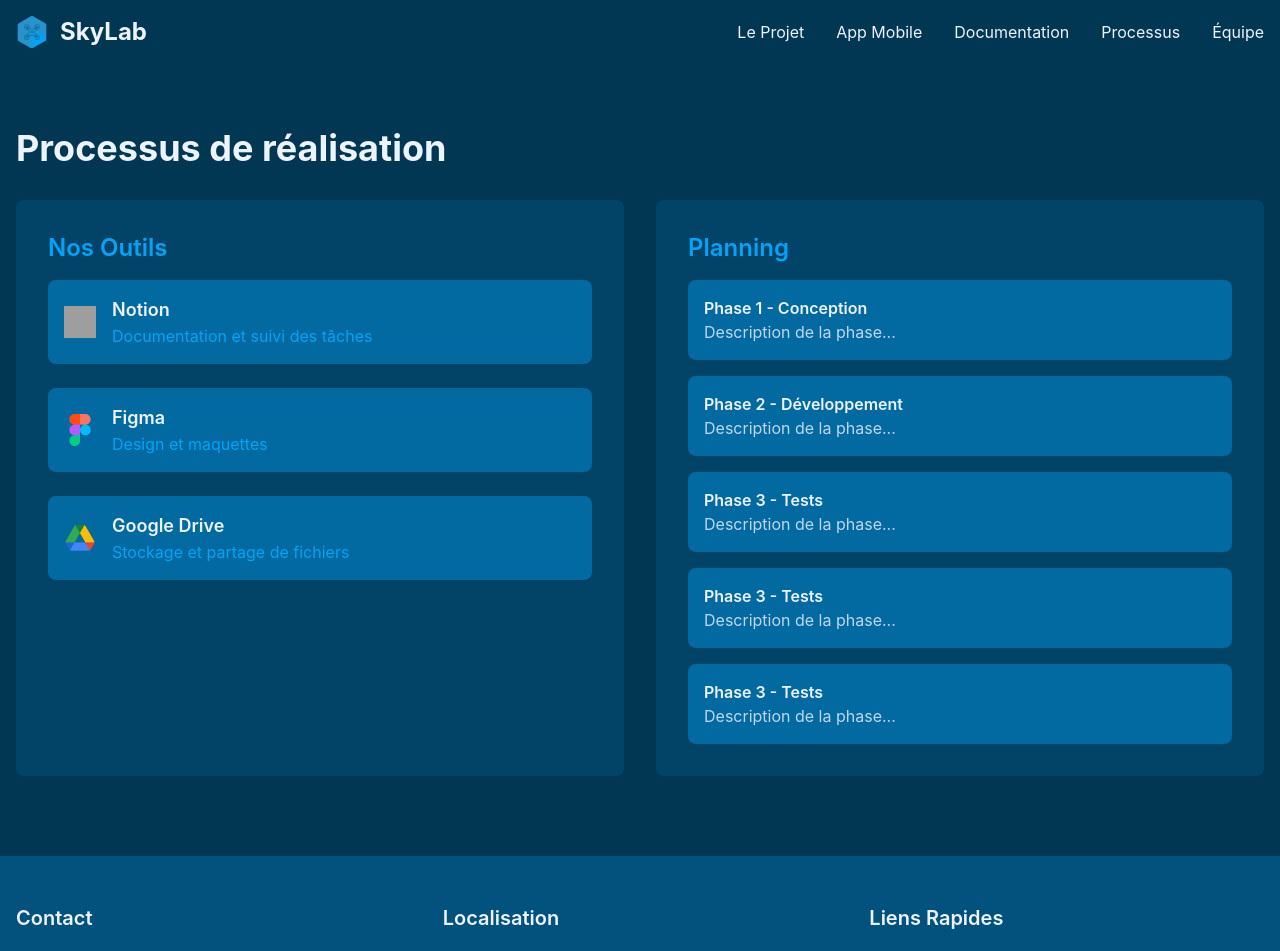
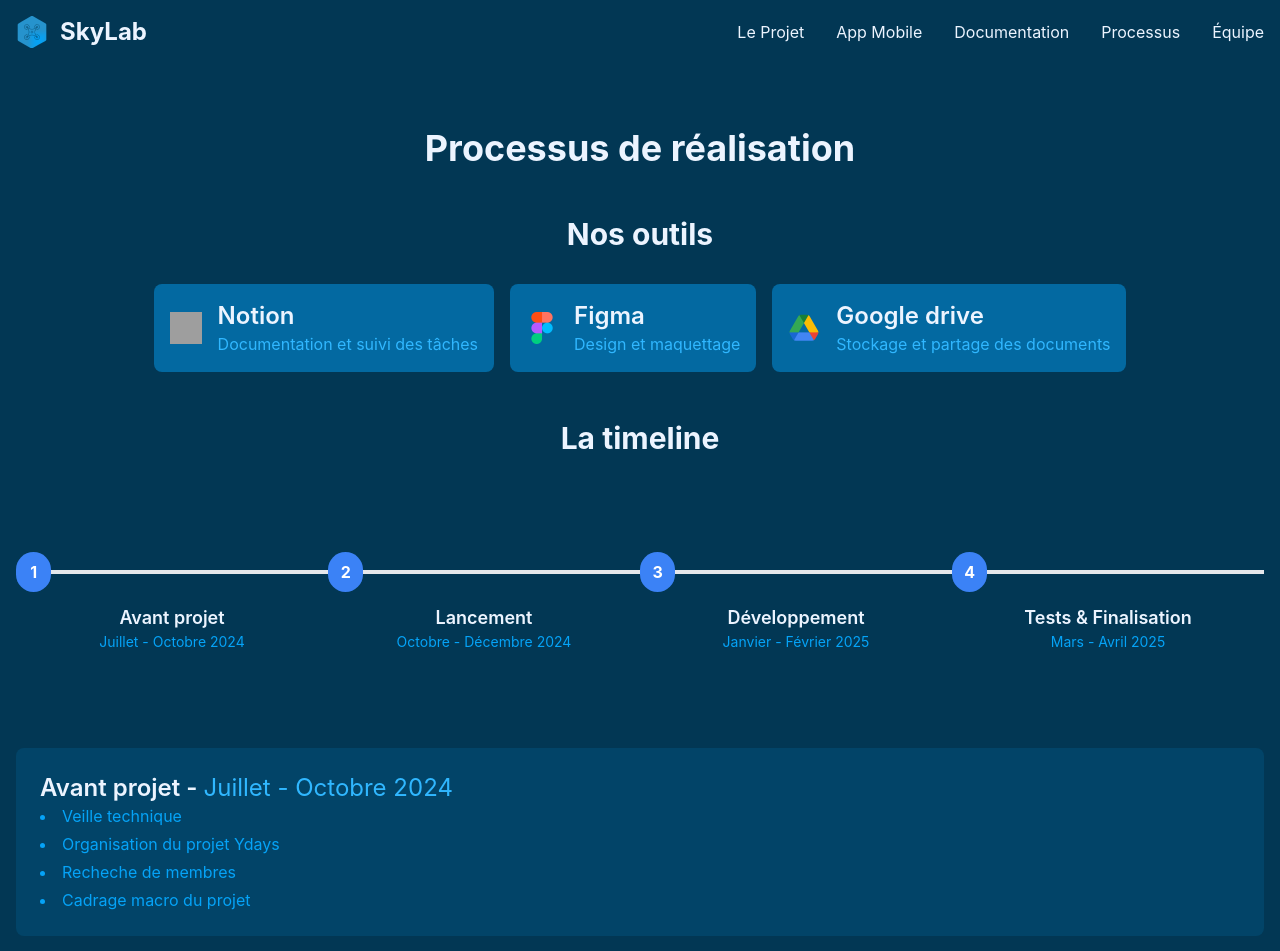
Before and after one commit to Aerisys/skylabs-website, a Vue app: page /management in a window 1280 px wide. Shown: the top 951 px of the page. Built offline with nearby package versions, Linux system fonts and the light colour scheme; grey boxes are pictures that could not be loaded.

Commit message:
refacto (management) : add planning and tools use

```diff
--- a/src/views/Management.vue
+++ b/src/views/Management.vue
@@ -1,69 +1,139 @@
+<script setup lang="ts" xmlns="http://www.w3.org/1999/html">
+import { ref } from 'vue';
+
+const phases = ref([
+  {
+    id: "1",
+    name: "Avant projet",
+    date: "Juillet - Octobre 2024",
+    description: [
+      "Veille technique",
+      "Organisation du projet Ydays",
+      "Recheche de membres",
+      "Cadrage macro du projet"
+    ]
+  },
+  {
+    id: "2",
+    name: "Lancement",
+    date: "Octobre - Décembre 2024",
+    description: [
+      "Définition précise des objectifs",
+      "Mise en place du travail d'équipe",
+      "Formation sur l'IoT"
+    ]
+  },
+  {
+    id: "3",
+    name: "Développement",
+    date: 'Janvier - Février 2025',
+    description: [
+      "Communication drone/radiocommande",
+      "Maquettes web/mobile",
+      "Début développement du site",
+      "Premier prototype de drone"
+    ]
+  },
+  {
+    id: "4",
+    name: "Tests & Finalisation",
+    date: "Mars - Avril 2025",
+    description: [
+      "Premier vol test",
+      "Equilibrage du drone",
+      "Conception de la radiocommande",
+      "Test et déploiement du site web"
+    ]
+  }
+]);
+
+const scrollToPhase = (id: string) => {
+  const element = document.getElementById(id);
+  if (element) {
+    element.scrollIntoView({ behavior: "smooth", block: "start" });
+  }
+};
+</script>
+
 <template>
   <div class="pt-20 min-h-screen bg-primary-600">
     <div class="max-w-7xl mx-auto px-4 py-12">
-      <h1 class="text-4xl font-bold text-primary-100 mb-8">Processus de réalisation</h1>
 
-      <div class="grid md:grid-cols-2 gap-8 mb-8">
-        <div class="bg-primary-500/50 rounded-lg p-8">
-          <h2 class="text-2xl font-semibold text-primary-200 mb-4">Nos Outils</h2>
-          <div class="space-y-6">
-            <a href="https://www.notion.so/14edc498c54c8020a624f8b4cf8dfa5f?v=14edc498c54c81ec861b000ce6379e41" target="_blank" rel="noopener noreferrer"
+      <h1 class="text-4xl font-bold text-primary-100 mb-12 text-center">Processus de réalisation</h1>
+
+      <h1 class="text-3xl font-bold text-primary-100 mb-8 text-center">Nos outils</h1>
+
+      <div class="flex justify-center gap-4 mb-12">
+        <a href="https://www.notion.so/14edc498c54c8020a624f8b4cf8dfa5f?v=14edc498c54c81ec861b000ce6379e41"
+           target="_blank"
            class="flex items-center p-4 bg-primary-400 rounded-lg hover:bg-primary-300 transition-colors">
-              <img src="/notion_icon.ico" alt="Notion" class="w-8 h-8 mr-4" />
+          <img src="/notion_icon.ico"
+               alt="Notion"
+               class="w-8 h-8 mr-4" />
           <div>
-                <h3 class="text-lg font-semibold text-primary-100">Notion</h3>
-                <p class="text-primary-200">Documentation et suivi des tâches</p>
+            <span class="text-primary-100 text-2xl font-semibold block">Notion</span>
+            <p class="text-secondary-200">Documentation et suivi des tâches</p>
           </div>
         </a>
 
-            <a href="https://www.figma.com/files/team/1448694641696383267/project/312557658/Skylab?fuid=1290947341397342811" target="_blank" rel="noopener noreferrer"
+        <a href="https://www.figma.com/files/team/1448694641696383267/project/312557658/Skylab?fuid=1290947341397342811"
+           target="_blank"
            class="flex items-center p-4 bg-primary-400 rounded-lg hover:bg-primary-300 transition-colors">
-              <img src="/figma_icon.png" alt="Figma" class="w-8 h-8 mr-4" />
+          <img src="/figma_icon.png"
+               alt="Figma"
+               class="w-8 h-8 mr-4" />
           <div>
-                <h3 class="text-lg font-semibold text-primary-100">Figma</h3>
-                <p class="text-primary-200">Design et maquettes</p>
+            <span class="text-primary-100 text-2xl font-semibold block">Figma</span>
+            <p class="text-secondary-200">Design et maquettage</p>
           </div>
         </a>
 
-            <a href="https://drive.google.com/drive/folders/18OkLtMfItb_rkvuNjCPUt4aPyUgKu20N" target="_blank" rel="noopener noreferrer"
+        <a href="https://drive.google.com/drive/folders/18OkLtMfItb_rkvuNjCPUt4aPyUgKu20N"
+           target="_blank"
            class="flex items-center p-4 bg-primary-400 rounded-lg hover:bg-primary-300 transition-colors">
-              <img src="/drive_icon.png" alt="Google Drive" class="w-8 h-8 mr-4" />
+          <img src="/drive_icon.png"
+               alt="Google Drive"
+               class="w-8 h-8 mr-4" />
           <div>
-                <h3 class="text-lg font-semibold text-primary-100">Google Drive</h3>
-                <p class="text-primary-200">Stockage et partage de fichiers</p>
+            <span class="text-primary-100 text-2xl font-semibold block">Google drive</span>
+            <p class="text-secondary-200">Stockage et partage des documents</p>
           </div>
         </a>
       </div>
+
+      <h1 class="text-3xl font-bold text-primary-100 text-center">La timeline</h1>
+
+      <ol class="items-center sm:flex my-24">
+        <li v-for="(phase, index) in phases"
+            :key="index"
+            class="relative w-full text-center">
+          <div class="flex items-center justify-center">
+            <div class="w-10 h-10 rounded-full bg-blue-500 flex items-center justify-center text-white font-bold">
+              <span>{{ index + 1 }}</span>
             </div>
+            <div class="hidden sm:flex w-full bg-gray-200 h-1 max-w-4xl"></div>
+          </div>
+          <div @click="scrollToPhase(phase.id)"
+               class="cursor-pointer mt-3">
+            <h3 class="text-lg font-semibold text-primary-100">{{ phase.name }}</h3>
+            <time class="block text-sm text-primary-200">{{ phase.date }}</time>
+          </div>
+        </li>
+      </ol>
 
-        <div class="bg-primary-500/50 rounded-lg p-8">
-          <h2 class="text-2xl font-semibold text-primary-200 mb-4">Planning</h2>
-          <div class="space-y-4">
-            <div class="bg-primary-400 p-4 rounded-lg">
-              <h3 class="text-primary-100 font-semibold">Phase 1 - Conception</h3>
-              <p class="text-primary-100/80">Description de la phase...</p>
-            </div>
-            <div class="bg-primary-400 p-4 rounded-lg">
-              <h3 class="text-primary-100 font-semibold">Phase 2 - Développement</h3>
-              <p class="text-primary-100/80">Description de la phase...</p>
-            </div>
-            <div class="bg-primary-400 p-4 rounded-lg">
-              <h3 class="text-primary-100 font-semibold">Phase 3 - Tests</h3>
-              <p class="text-primary-100/80">Description de la phase...</p>
-            </div>
-            <div class="bg-primary-400 p-4 rounded-lg">
-              <h3 class="text-primary-100 font-semibold">Phase 3 - Tests</h3>
-              <p class="text-primary-100/80">Description de la phase...</p>
-            </div>
-            <div class="bg-primary-400 p-4 rounded-lg">
-              <h3 class="text-primary-100 font-semibold">Phase 3 - Tests</h3>
-              <p class="text-primary-100/80">Description de la phase...</p>
-            </div>
-          </div>
-        </div>
+      <div v-for="(phase, index) in phases"
+           :key="index"
+           :id="phase.id"
+           class="bg-primary-500/50 p-6 rounded-lg mb-12">
+        <h2 class="text-2xl font-semibold text-primary-100">
+          {{ phase.name }} - <span class="text-secondary-200 font-normal">{{ phase.date }}</span>
+        </h2>
+        <ul class="max-w-md space-y-1 list-disc list-inside">
+          <li v-for="description in phase.description"
+              :key="description"
+              class="text-primary-200">{{ description }}</li>
+        </ul>
       </div>
     </div>
   </div>
 </template>
-<script setup lang="ts">
-</script>
```
Lines whose indentation alone changed are shown as unchanged.
